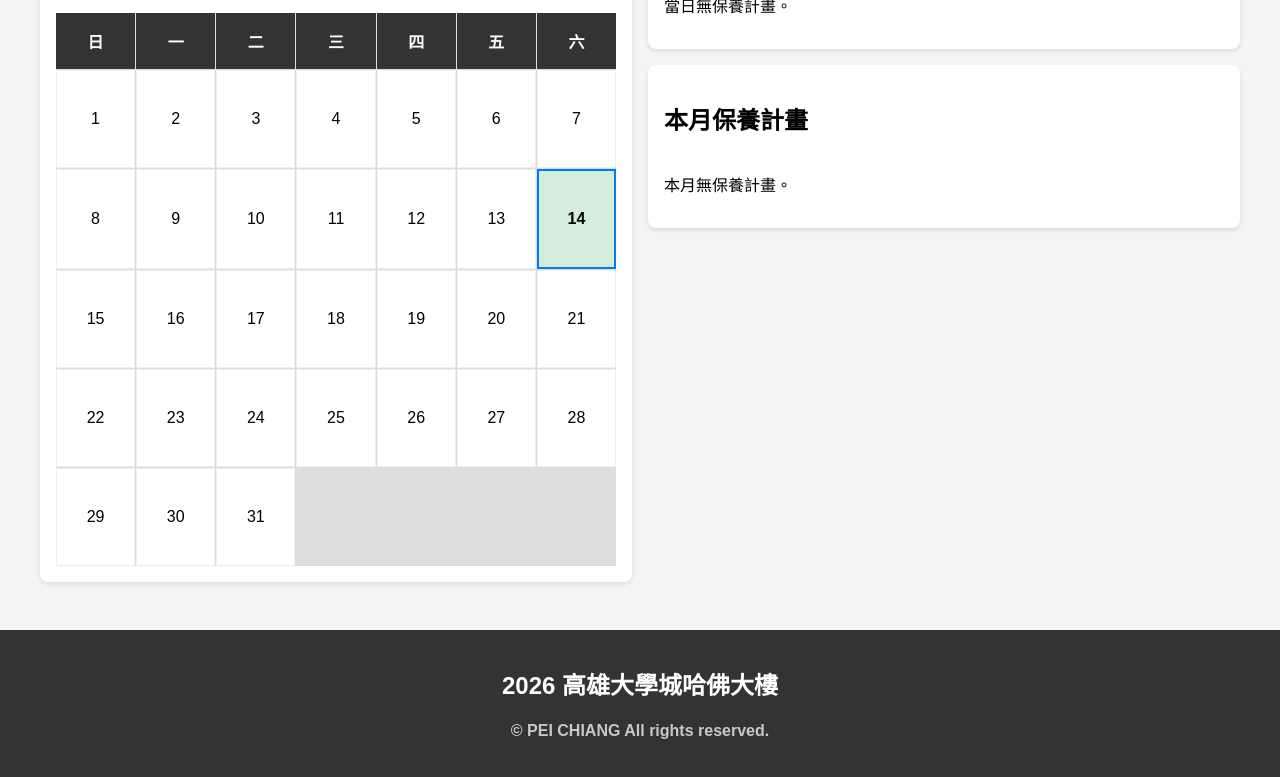
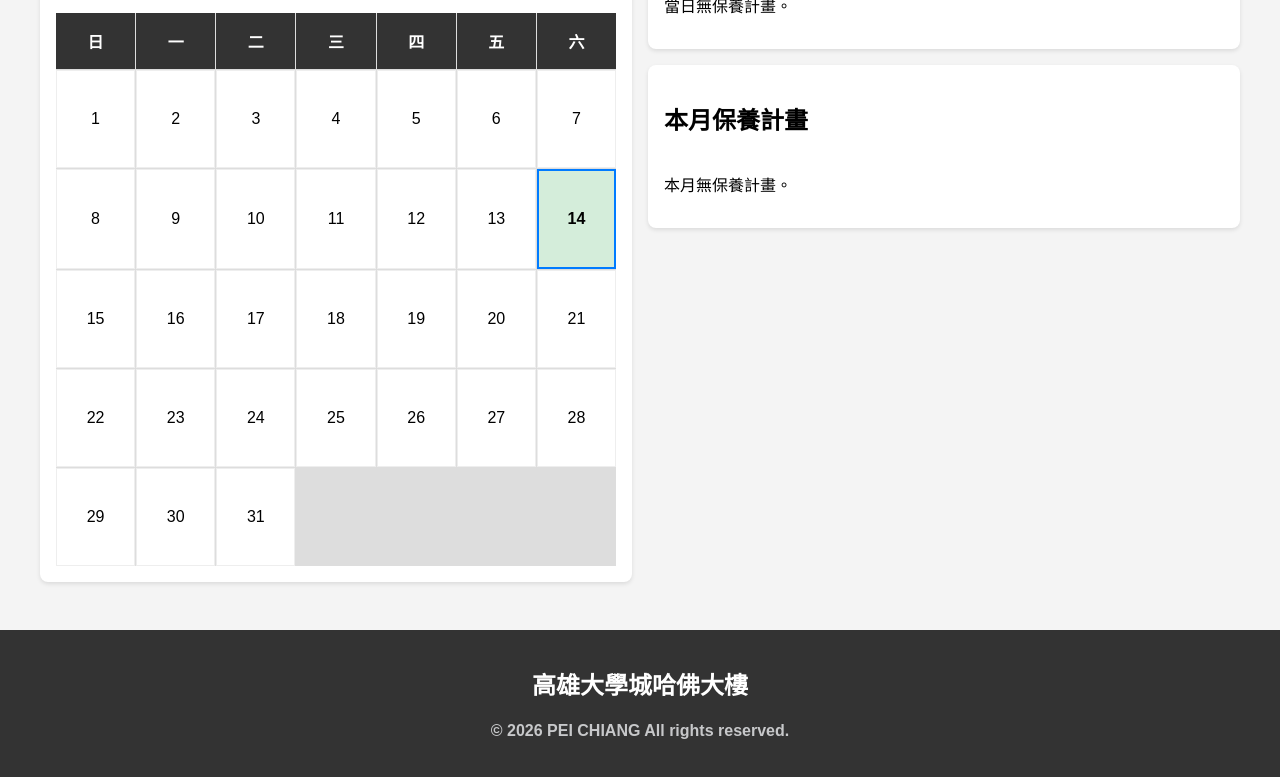
Before and after one commit to dunnpei/Webs, a plain HTML site: page Harvard/schedule_2/index.html in a window 1280 px wide. Shown: the part 231-1008 px from the top of the page. Drawn offline with Linux system fonts and the light colour scheme; no server answers.

Commit message:
Update index.html

```diff
--- a/Harvard/schedule_2/index.html
+++ b/Harvard/schedule_2/index.html
@@ -47,7 +47,7 @@
     </div>
     </main>
     <footer>
-        <h2><span id="year"></span> 高雄大學城哈佛大樓</h2>
+        <h2>高雄大學城哈佛大樓</h2>
         <h4><font color="#c7c8ca">&copy; <span id="year"></span> PEI CHIANG All rights reserved.</font></h4>
     </footer>
     <script src="script.js"></script>
```
